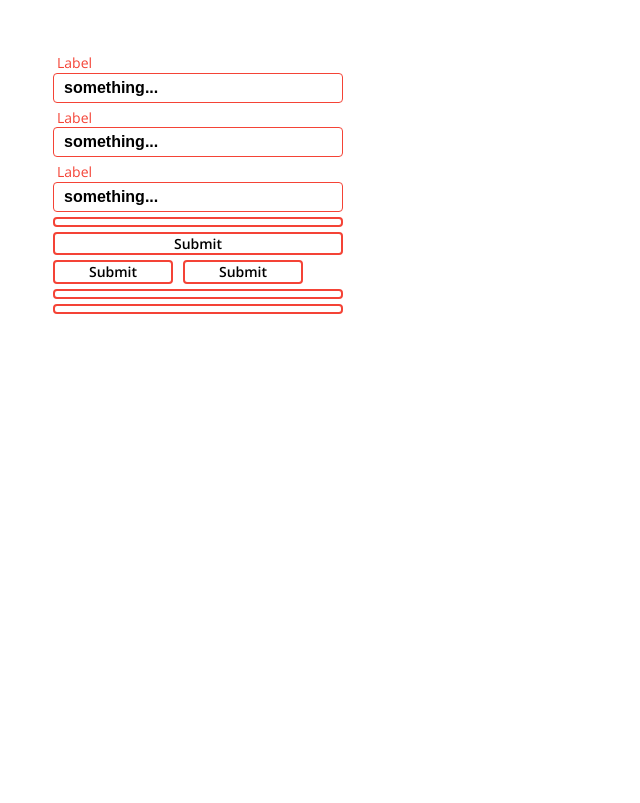
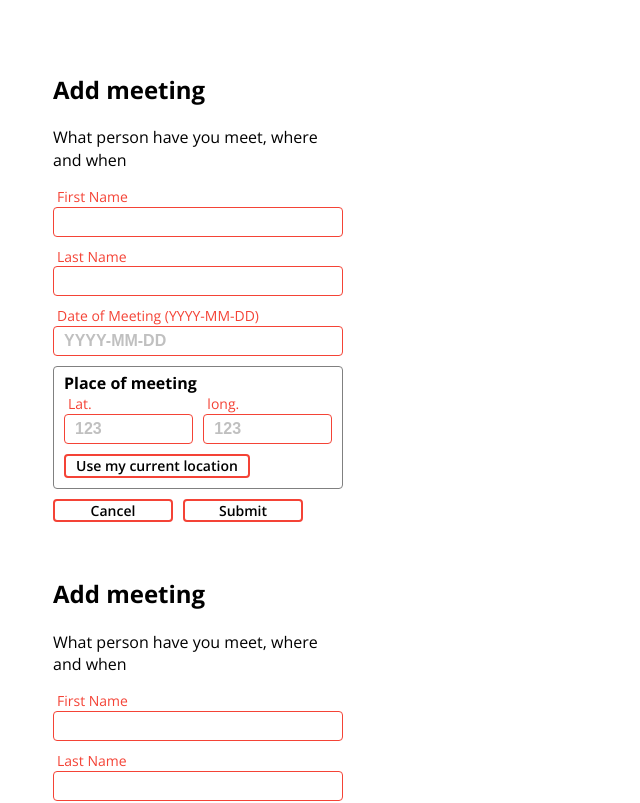
Before and after one commit to AleksandarAleksandar/corona-meeting-tracker, a React (Create React App) app: page / in a window 1280 px wide. Shown: the top 803 px of the page, without its empty margins (0-640 px from the left). Built offline with nearby package versions, Linux system fonts and the light colour scheme.

Commit message:
add meetings form

```diff
--- a/public/static/css/style.css
+++ b/public/static/css/style.css
@@ -1,6 +1,6 @@
 * {
   box-sizing: border-box;
-  transition: all 0.2 ease-in;
+  transition: all 0.2s;
 }
 
 html {
@@ -23,7 +23,25 @@ body {
 .form-field {
   display: flex;
   flex-direction: column;
-  padding-bottom: 5px;
+  margin-bottom: 10px;
+}
+
+.form-row {
+  display: flex;
+  flex-direction: row;
+}
+.form-row > div {
+  width: 48%;
+}
+.form-row > div:first-child {
+  margin-right: 4%;
+}
+
+.form-group {
+  border: 1px solid gray;
+  border-radius: 4px;
+  padding: 5px 10px;
+  margin-bottom: 10px;
 }
 
 input[type="text"] {
@@ -32,12 +50,22 @@ input[type="text"] {
   padding: 5px 10px;
   font-size: 16px;
   font-weight: 600;
+  width: unset;
+}
+input::placeholder {
+  color: rgba(192,192,192,1);
 }
 label {
   color: #f44336;
   padding-left: 4px;
   font-size: 14px;
   font-weight: 400;
+  width: unset;
+}
+
+.form-box h4 {
+  display: block;
+  margin: 0px;
 }
 
 .btn {
@@ -56,7 +84,6 @@ label {
   background-color: #f44336;
   color: white;
   cursor: pointer;
-
 }
 
 .btn-inline {
--- a/src/components/App.js
+++ b/src/components/App.js
@@ -1,39 +1,22 @@
 import React from 'react';
 import { connect } from 'react-redux'
 import Btn from './Btn';
+import MeetingForm from './MeetingForm'
 
 
 function App(props) {
   console.log(props)
+
+  let _click = () => {
+    // e.preventDefault();
+    console.log('click');
+    props.dispatch({ type: 'SOME_CLICK' })
+  }
   return (
     <div className="something">
 
-      <div className="form-box">
-        <form>
-          <div className="form-field">
-            <label>Label</label>
-            <input type="text" value="something..." />
-          </div>
-
-          <div className="form-field">
-            <label>Label</label>
-            <input type="text" value="something..." />
-          </div>
-
-          <div className="form-field">
-            <label>Label</label>
-            <input type="text" value="something..." />
-          </div>
-
-          <Btn />
-          <Btn title={'Submit'}/>
-          <Btn title={'Submit'} inline />
-          <Btn title={'Submit'} inline />
-          <Btn />
-          <Btn />
-
-        </form>
-      </div>
+      <MeetingForm />
+      <MeetingForm />
 
     </div>
   );
--- a/src/components/Btn.js
+++ b/src/components/Btn.js
@@ -6,7 +6,7 @@ const Btn = (props) => {
     cl+= ' btn-inline'
   }
   return (
-    <div className={cl}>{props.title}</div>
+    <div className={cl} onClick={props.handleClick}>{props.title}</div>
   )
 }
 
--- /dev/null
+++ b/src/components/MeetingForm.js
@@ -0,0 +1,103 @@
+import React from 'react'
+import Btn from './Btn'
+import { connect } from 'react-redux'
+
+class MeetingForm extends React.Component {
+  constructor(props) {
+    super(props)
+    this.state = {}
+    this.handleInputChange = this.handleInputChange.bind(this);
+  }
+
+  handleInputChange(event) {
+    const target = event.target;
+    const value = target.type === 'checkbox' ? target.checked : target.value;
+    const name = target.name;
+
+    this.setState({
+      [name]: value
+    });
+  }
+
+
+  render() {
+    let _submit = () => {
+      // e.preventDefault();
+      console.log('click');
+      this.props.dispatch({ type: 'SOME_CLICK' })
+    }
+    return (
+      <div className="form-box">
+        <form>
+          <h2>Add meeting</h2>
+          <p>What person have you meet, where and when</p>
+          <div className="form-field">
+            <label htmlFor="firstname">First Name</label>
+            <input
+              type="text"
+              name="firstname"
+              value={this.state.firstname}
+              onChange={this.handleInputChange}
+            />
+          </div>
+
+          <div className="form-field">
+            <label htmlFor="lastname">Last Name</label>
+            <input
+              type="text"
+              name="lastname"
+              value={this.state.lastname}
+              onChange={this.handleInputChange}
+            />
+          </div>
+
+          <div className="form-field">
+            <label htmlFor="date">Date of Meeting (YYYY-MM-DD)</label>
+            <input
+              type="text"
+              name="date"
+              placeholder="YYYY-MM-DD"
+              maxLength="10"
+              value={this.state.date}
+              onChange={this.handleInputChange}
+            />
+          </div>
+
+          <div className="form-group">
+
+            <h4>Place of meeting</h4>
+
+            <div className="form-row">
+
+              <div className="form-field">
+
+                <label>Lat.</label>
+                <input
+                  type="text"
+                  placeholder="123"
+                />
+              </div>
+              <div className="form-field">
+                <label>long.</label>
+                <input
+                  type="text"
+                  placeholder="123"
+                />
+              </div>
+            </div>
+
+            <Btn title={'Use my current location'} inline handleClick={() => {}} />
+          </div>
+
+          <Btn title={'Cancel'} inline />
+          <Btn title={'Submit'} inline handleClick={_submit} />
+
+        </form>
+      </div>
+    )
+  }
+}
+const mapStateToProps = (state) => {
+  return { appState: state };
+};
+export default connect(mapStateToProps)(MeetingForm);
--- a/src/reducers/index.js
+++ b/src/reducers/index.js
@@ -1,4 +1,6 @@
 const initialState = {
+  route: 'HOME',
+  searchQuerry: '',
   people: []
 };
 
```
